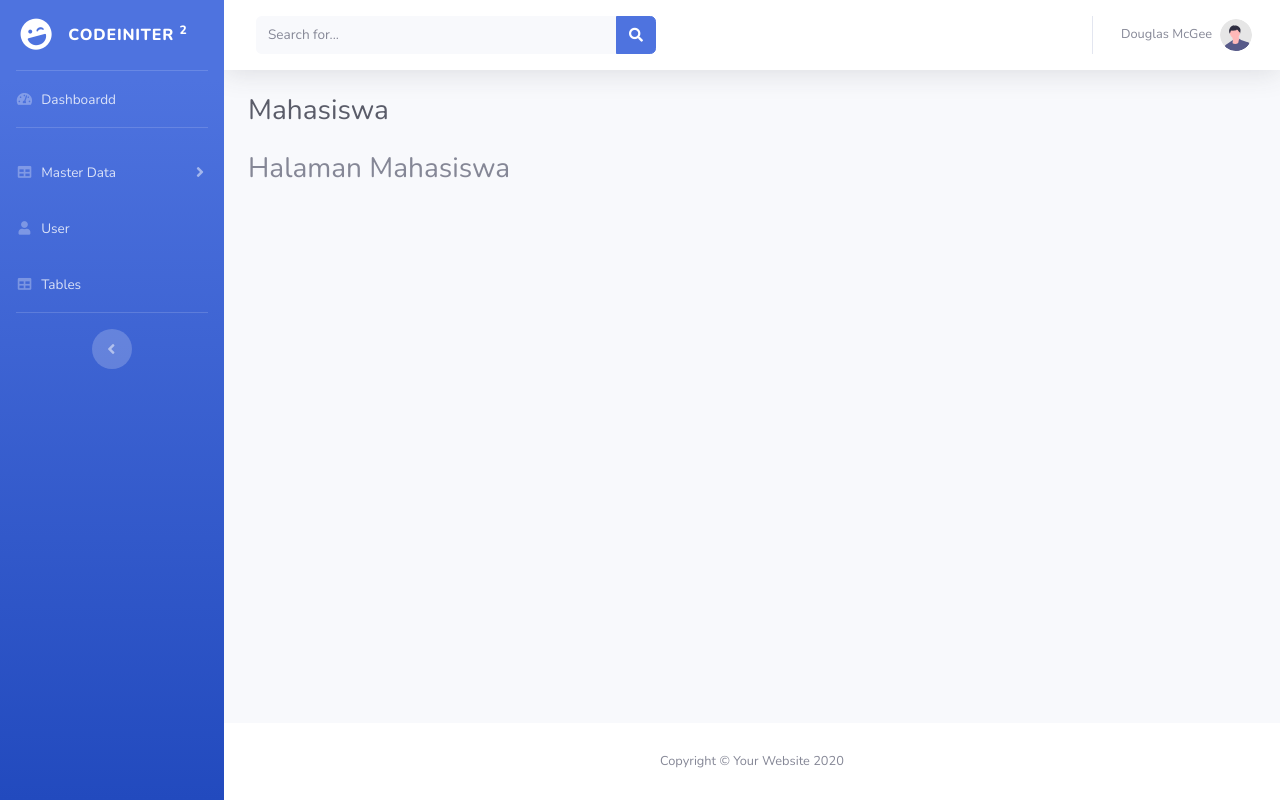
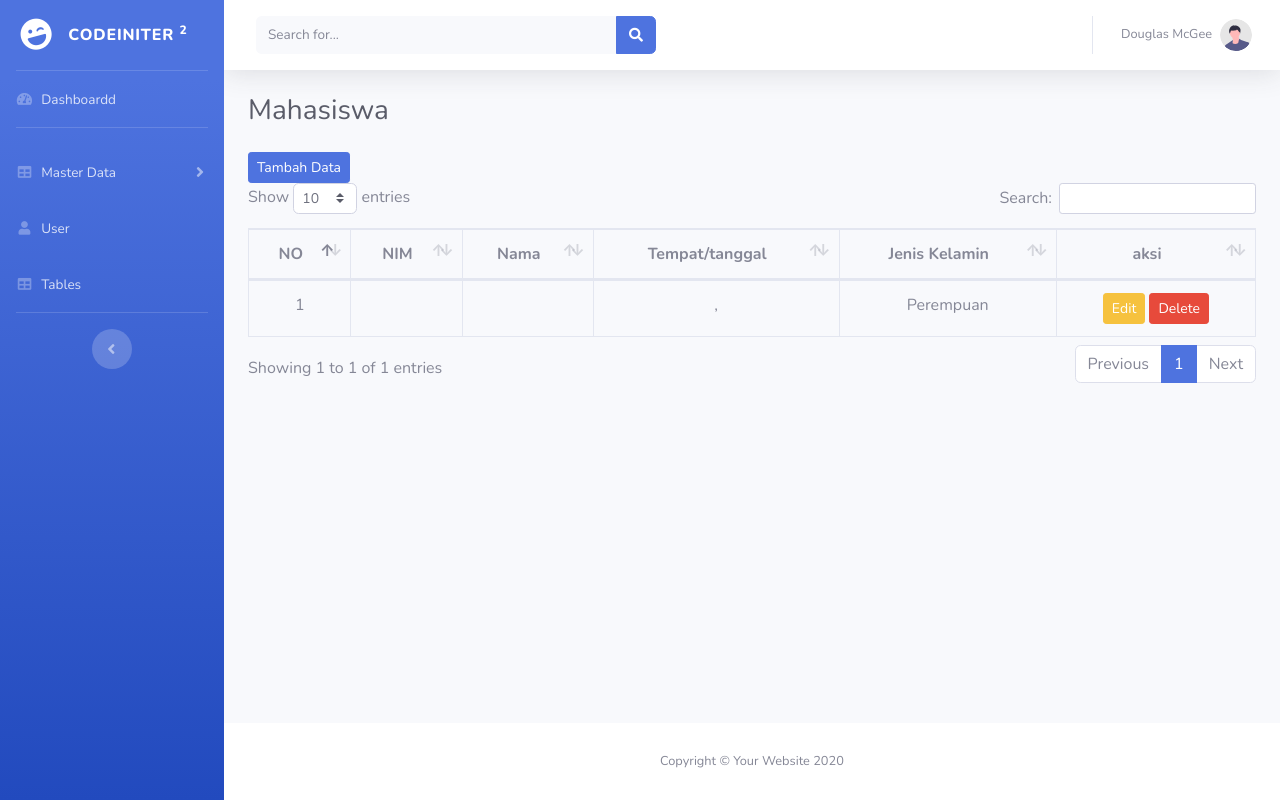
Before and after one commit to Nureko-D/Padang-Tek, a CodeIgniter app: page /2025/mahasiswa/index in a window 1280 px wide. Run offline with CodeIgniter, Linux system fonts and the light colour scheme; tables that the repository leaves empty or names only in its code hold one stand-in row (values such as "Sample post"); data that the repository does not hold is empty.

Commit message:
perubahan 8

```diff
--- a/application/config/autoload.php
+++ b/application/config/autoload.php
@@ -58,7 +58,7 @@ $autoload['packages'] = array();
 |
 |	$autoload['libraries'] = array('user_agent' => 'ua');
 */
-$autoload['libraries'] = array('form_validation', 'upload');
+$autoload['libraries'] = array('form_validation', 'upload', 'database');
 
 /*
 | -------------------------------------------------------------------
--- a/application/config/database.php
+++ b/application/config/database.php
@@ -1,5 +1,5 @@
 <?php
-defined('BASEPATH') OR exit('No direct script access allowed');
+defined('BASEPATH') or exit('No direct script access allowed');
 
 /*
 | -------------------------------------------------------------------
@@ -76,9 +76,9 @@ $query_builder = TRUE;
 $db['default'] = array(
 	'dsn'	=> '',
 	'hostname' => 'localhost',
-	'username' => '',
+	'username' => 'root',
 	'password' => '',
-	'database' => '',
+	'database' => 'db-belajar-ci3',
 	'dbdriver' => 'mysqli',
 	'dbprefix' => '',
 	'pconnect' => FALSE,
--- a/application/controllers/Mahasiswa.php
+++ b/application/controllers/Mahasiswa.php
@@ -1,12 +1,22 @@
 <?php
 class Mahasiswa extends CI_Controller
 {
+
+    public function __construct()
+    {
+        parent::__construct();
+        // ini wajib agar bisa memanggil, jadi seperti bembuatan variabel
+        $this->load->model('m_mahasiswa');
+    }
+
+
     public function index()
     {
         $data = array(
             'judul' => 'Mahasiswa',
             'subJudul' => '',
             'page' => 'mahasiswa/v_mahasiswa', //file page di folder  view
+            'mhs' => $this->m_mahasiswa->all_data(),
         );
         $this->load->view('v_template', $data, false); //load template
     }
--- /dev/null
+++ b/application/models/M_mahasiswa.php
@@ -0,0 +1,13 @@
+<?php
+defined('BASEPATH') or exit('No direct script access allowed');
+
+class M_mahasiswa extends CI_Model
+{
+
+    public function all_data()
+    {
+        $this->db->select('*');
+        $this->db->from('tbl_mahasiswa');
+        return $this->db->get()->result();
+    }
+}
--- a/application/views/mahasiswa/v_mahasiswa.php
+++ b/application/views/mahasiswa/v_mahasiswa.php
@@ -1 +1,34 @@
-<h3>Halaman Mahasiswa</h3>
+<a href="" class="btn btn-primary btn-sm">Tambah Data</a> <br>
+<table class="table table-bordered" id="dataTable">
+    <thead>
+        <tr class="text-center">
+            <th>NO</th>
+            <th>NIM</th>
+            <th>Nama</th>
+            <th>Tempat/tanggal</th>
+            <th>Jenis Kelamin</th>
+            <th>aksi</th>
+        </tr>
+    </thead>
+    <tbody>
+        <?php $nomer = 1;
+        foreach ($mhs as $key => $value) { ?>
+            <tr>
+                <td class="text-center"><?= $nomer++; ?></td>
+                <td class="text-center"><?= $value->nim  ?></td>
+                <td><?= $value->nama_mahasiswa  ?></td>
+                <td class="text-center"><?= $value->tempat_lahir ?>,<?= $value->tgl_lahir ?></td>
+                <td class="text-center"><?php if ($value->jenis_kelamin == 'L') {
+                                            echo 'Laki-laki';
+                                        } else {
+                                            echo 'Perempuan';
+                                        } ?>
+                </td>
+                <td class="text-center">
+                    <a href="" class="btn btn-warning btn-sm">Edit</a>
+                    <a href="" class="btn btn-danger btn-sm">Delete</a>
+                </td>
+            </tr>
+        <?php } ?>
+    </tbody>
+</table>
--- a/application/views/v_template.php
+++ b/application/views/v_template.php
@@ -19,6 +19,9 @@
 
     <!-- Custom styles for this template-->
     <link href="<?= base_url('sb-admin/') ?>css/sb-admin-2.min.css" rel="stylesheet">
+
+    <!-- Custom styles for this page -->
+    <link href="<?= base_url('sb-admin/') ?>vendor/datatables/dataTables.bootstrap4.min.css" rel="stylesheet">
 
 </head>
 
@@ -248,6 +251,13 @@
     <!-- Custom scripts for all pages-->
     <script src="<?= base_url('sb-admin/') ?>js/sb-admin-2.min.js"></script>
 
+    <!-- Page level plugins -->
+    <script src="<?= base_url('sb-admin/') ?>vendor/datatables/jquery.dataTables.min.js"></script>
+    <script src="<?= base_url('sb-admin/') ?>vendor/datatables/dataTables.bootstrap4.min.js"></script>
+
+    <!-- Page level custom scripts -->
+    <script src="<?= base_url('sb-admin/') ?>js/demo/datatables-demo.js"></script>
+
 </body>
 
 </html>
```
